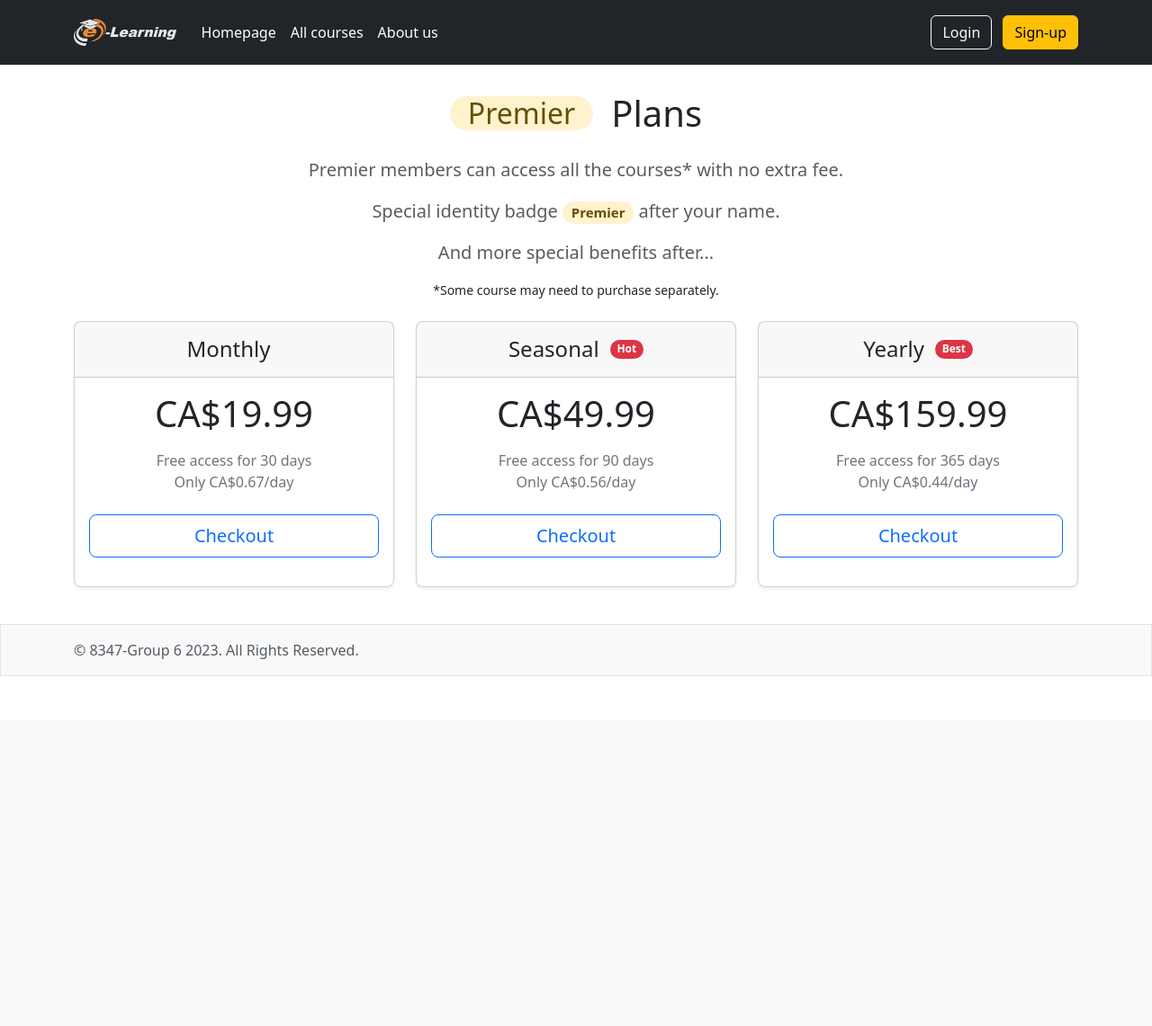
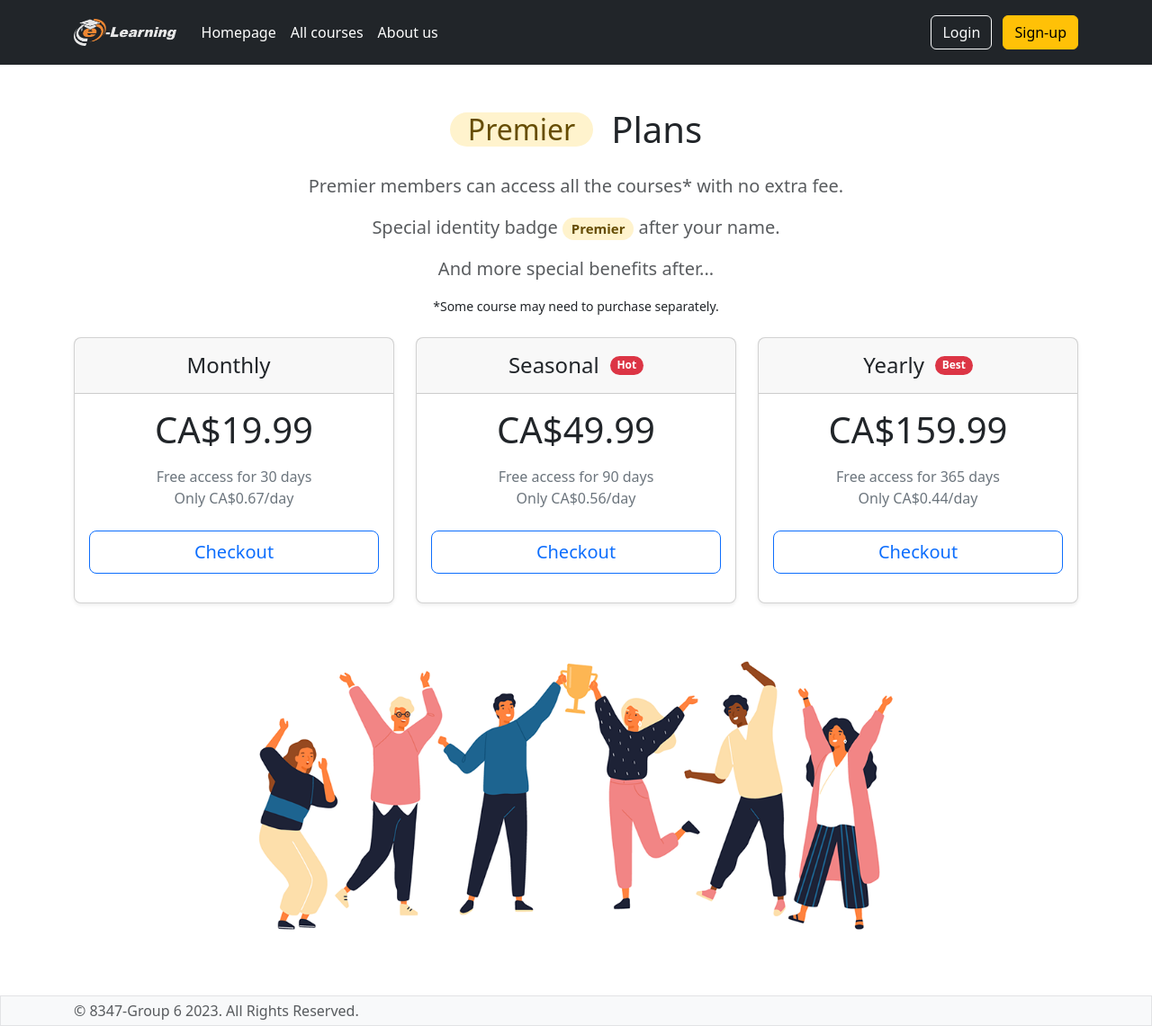
Before and after one commit to xinyu-uwin/elearningsite, a Django app: page /premier/ in a window 1280 px wide. Shown: the whole page at 90% size. Before the commit the page ends 752 px from the top, so only its background shows below. Run offline with Django 4.2, Linux system fonts and the light colour scheme; data comes from the database, SQL or seed files in the repository; both versions use the stored data as it was after the commit; some libraries are stand-ins or nearby versions.

Commit message:
minor changes

```diff
--- a/elearning/templates/elearning/base.html
+++ b/elearning/templates/elearning/base.html
@@ -16,9 +16,9 @@
 </head>
 
 
-<body class="d-flex flex-column h-100">
-<header class="p-3 text-bg-dark bg-dark">
-    <div class="container">
+<body class="d-flex " style="display: flex; flex-direction: column;">
+<header class="p-3 text-bg-dark bg-dark" >
+    <div class="container" >
         <div class="d-flex flex-wrap align-items-center justify-content-center justify-content-lg-start">
             <a href="{% url 'elearning:homepage' %}"
                class="d-flex align-items-center mb-2 mb-lg-0 text-white text-decoration-none"
@@ -70,22 +70,15 @@
 </header>
 
 
-{#<main role="main" class="container" style="padding-top: 30px;">#}
+
     {% block content %}{% endblock %}
 
 
-<footer class="footer mt-auto py-3 bg-body-tertiary" style=" border: #e2e3e5; border-style: solid; border-width: 1px">
+<footer class="footer mt-auto py-1 bg-body-tertiary" style="border: #e2e3e5; border-style: solid; border-width: 1px">
     <div class="container">
         <span class="text-body-secondary">&copy; 8347-Group 6 2023. All Rights Reserved.</span>
     </div>
 </footer>
-{% comment %}
-   <footer class="footer mt-auto py-3 bg-light" style="position: absolute; bottom: 0; width: 100%;">
-        <div class="container">
-            <span class="text-muted">&copy; 8347-Group 6 2023. All Rights Reserved.</span>
-        </div>
-    </footer>
-{% endcomment %}
 
 
 <!-- jQuery library -->
--- a/elearning/templates/elearning/coursedetail.html
+++ b/elearning/templates/elearning/coursedetail.html
@@ -5,7 +5,7 @@
 {% block title %}{{ course.name }}{% endblock %}
 
 {% block content %}
-        <main role="main" class="container" style="padding: 30px;">
+    <main role="main" class="container py-4">
 
         <h1>{{ course.name }}</h1>
         <p>Description: {{ course.description }}</p>
@@ -32,7 +32,8 @@
                     </button>
                 {% else %}
 
-                <button type="submit" form="buyCourse" class="btn btn-dark rounded-pill px-3" name="buy">Buy this course
+                    <button type="submit" form="buyCourse" class="btn btn-dark rounded-pill px-3" name="buy">Buy this
+                        course
                     </button>
                     <button class="btn btn-warning rounded-pill px-3" type="button" style="position: relative"
                             onclick="location.href={% url 'elearning:premier' %}">
--- a/elearning/templates/elearning/courselist.html
+++ b/elearning/templates/elearning/courselist.html
@@ -1,9 +1,9 @@
 {% extends 'elearning/base.html' %}
 {% block title %}All Courses - Elearning{% endblock %}
 {% block content %}
-    <main role="main" class="container" style="padding: 30px;">
+    <main role="main" class="container py-4" style="position: relative" >
 
-        <h1>All courses</h1>
+        <h1 class="fs-2 py-2">All courses</h1>
 
         <div class="row row-cols-1 row-cols-sm-2 row-cols-md-3 g-3">
             {% for course in courses %}
--- a/elearning/templates/elearning/premierplan.html
+++ b/elearning/templates/elearning/premierplan.html
@@ -5,7 +5,7 @@
 {% block title %}Choose a Premier plan{% endblock %}
 
 {% block content %}
-    <main role="main" class="container" style="padding-top: 30px;">
+    <main role="main" class="container py-5" >
 
 
     <div class="d-flex align-items-center justify-content-center">
@@ -46,5 +46,8 @@
       </div>
     {% endfor %}
     </div>
+    <div class="d-flex py-4 container-fluid align-items-center justify-content-center">
+        <img class="justify-content-center" height="300px" src="/static/elearning/premier_bg.jpg">
+    </div>
     </main>
 {% endblock %}
--- a/elearning/views.py
+++ b/elearning/views.py
@@ -201,7 +201,7 @@ def profile(request):
         if user_form.is_valid() and profile_form.is_valid():
             user_form.save()
             profile_form.save()
-            msg = 'Successfully updated your profile'
+            msg = 'Successfully updated your profile.'
             request.session["avatar"] = str(student.avatar.url)
             user_form = UserForm(instance=request.user)
             profile_form = ProfileForm(instance=student)
@@ -213,5 +213,5 @@ def profile(request):
     else:
         user_form = UserForm(instance=request.user)
         profile_form = ProfileForm(instance=student)
-        print(profile_form)
+
     return render(request, 'elearning/profile.html', {"student": student, "user_form": user_form, "profile_form": profile_form})
```
Also changed, not shown: elearning/templates/elearning/homepage.html (+21 -6 lines), elearning/templates/elearning/profile.html (+17 -14 lines), db.sqlite3, elearning/static/elearning/premier_bg.jpg (added), media/avatars/c800a3a9-8f12-4ffb-b555-0b59fe0bf0c4.JPG (added). Lines whose indentation alone changed are shown as unchanged.
